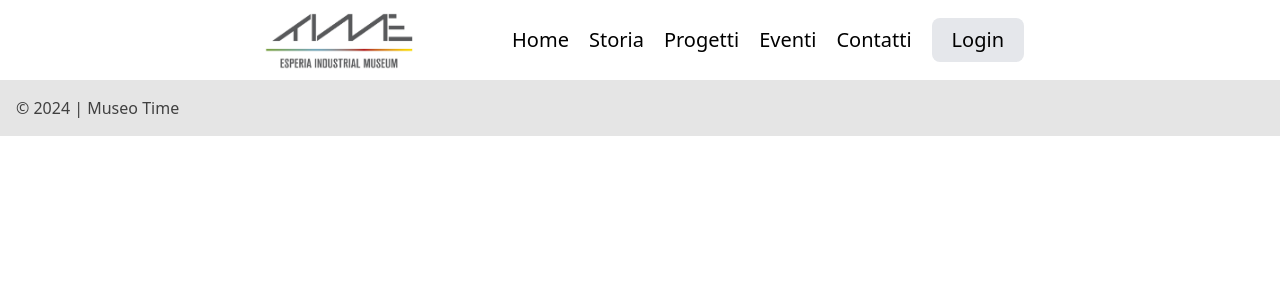
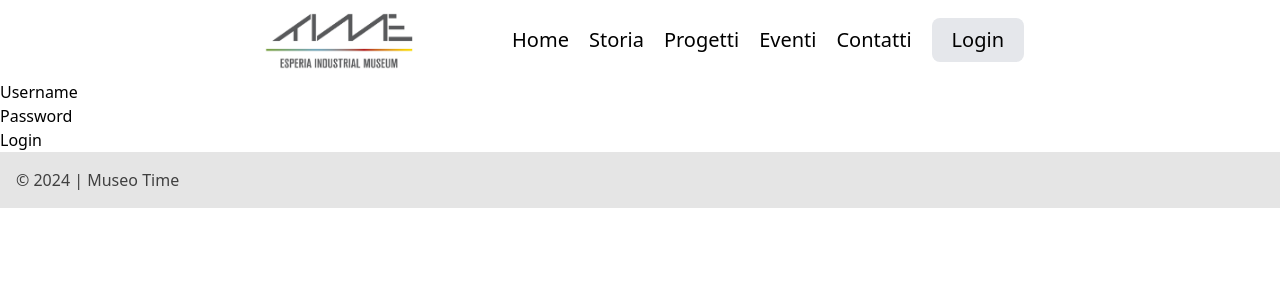
Before and after one commit to branila/time, a SvelteKit app: page /login in a window 1280 px wide. Shown: the top 300 px of the page. Built offline with nearby package versions, Linux system fonts and the light colour scheme.

Commit message:
Modified login page

```diff
--- a/src/routes/login/+page.svelte
+++ b/src/routes/login/+page.svelte
@@ -2,9 +2,19 @@
   import { enhance } from '$app/forms'
 
   export let form
-  export let data
 </script>
 
-<form method="POST" use:enhance>
+<form method="post" use:enhance>
+  <!-- username and password login -->
+  <div class="group">
+    <label for="username">Username</label>
+    <input type="text" id="username" name="username" />
+  </div>
 
+  <div class="group">
+    <label for="password">Password</label>
+    <input type="password" id="password" name="password" />
+  </div>
+
+  <button type="submit">Login</button>
 </form>
```
